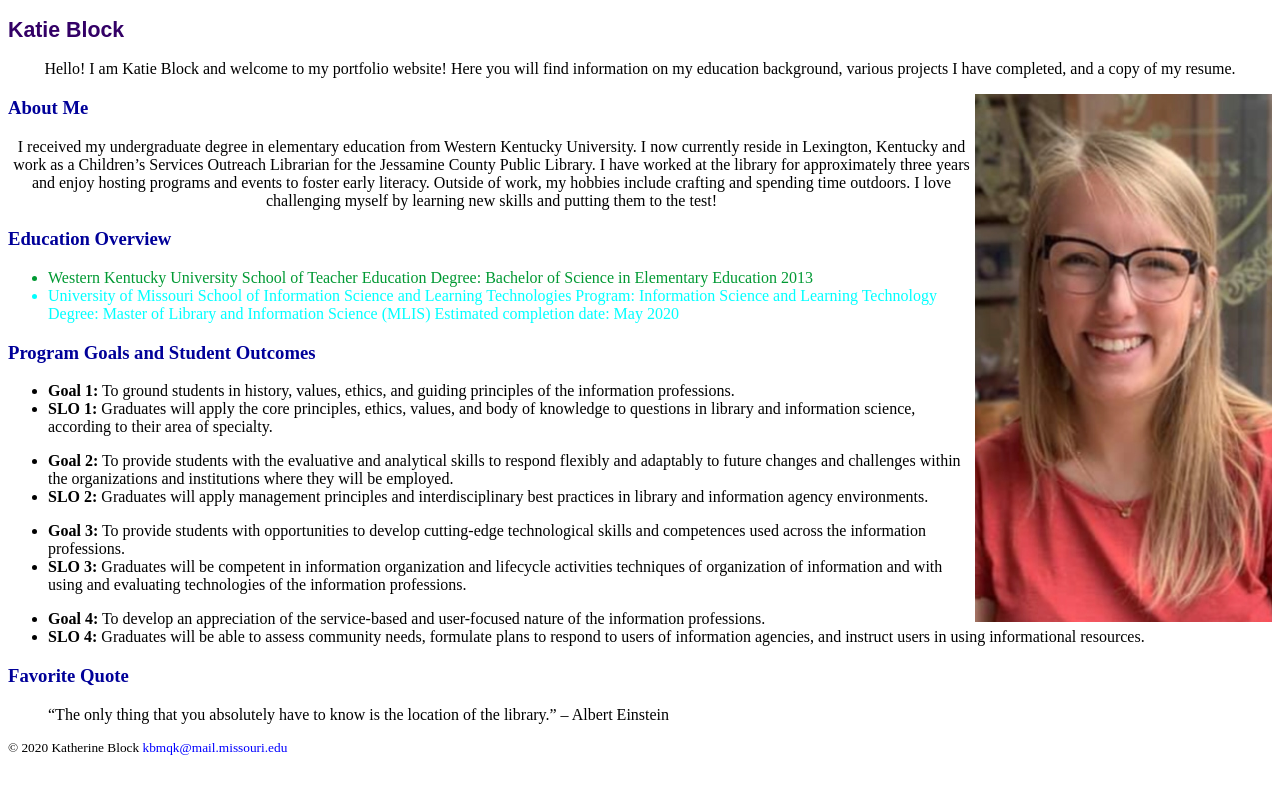
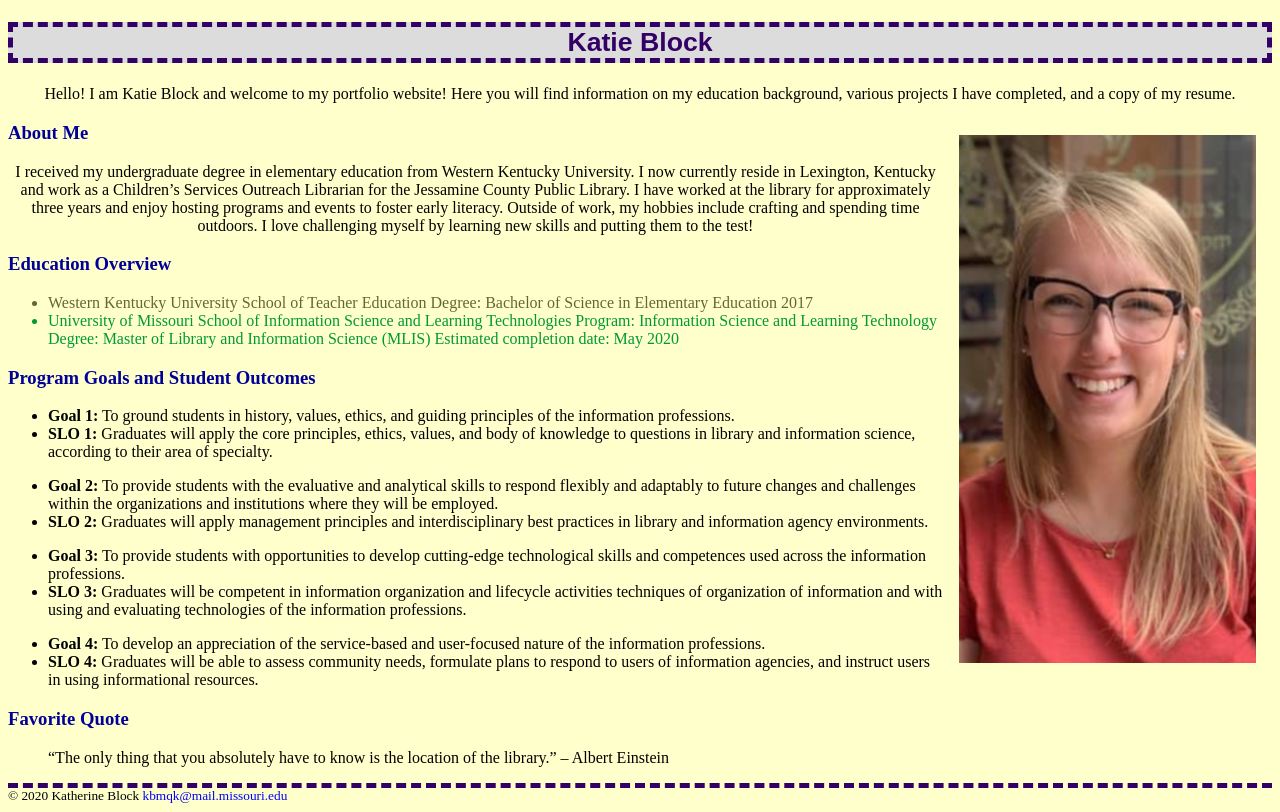
Before and after one commit to katherineblock/katherineblock.github.io, a plain HTML site: page islt_7310/index.html in a window 1280 px wide. Drawn offline with Linux system fonts and the light colour scheme.

Commit message:
Add files via upload

```diff
--- a/islt_7310/style.css
+++ b/islt_7310/style.css
@@ -1,5 +1,6 @@
-#headingone {color:#330066; font-family:arial; font-size:16pt;}
-footer {font-size: 10pt;}
+#headingone {text-align: center; color:#330066; font-family:arial; font-size:20pt; border-style: dashed; border-color: #330066; border-width: 5px; background-color: gainsboro;}
+body {background-color: #ffffcc;}
+footer {font-size: 10pt; border-top:5px dashed #330066;}
 #email:hover {color: #66cccc;}
 #email:link {color: blue;}
 #email:active {color: #660066;}
@@ -8,6 +9,6 @@ footer {font-size: 10pt;}
 a {text-decoration: none; font-size: 10pt;}
 h3 {color:#000099; font-size:14pt;}
 p {text-align: center;}
-#education li:first-child {color: #009933;}
-#education li:last-child {color: aqua;}
-#img {float:right;}
+#education li:first-child {color: #666633;}
+#education li:last-child {color: #009933;}
+#img {float:right; position:static; padding: 1em;}
```
Also changed, not shown: islt_7310/index.html (+1 -1 lines).
